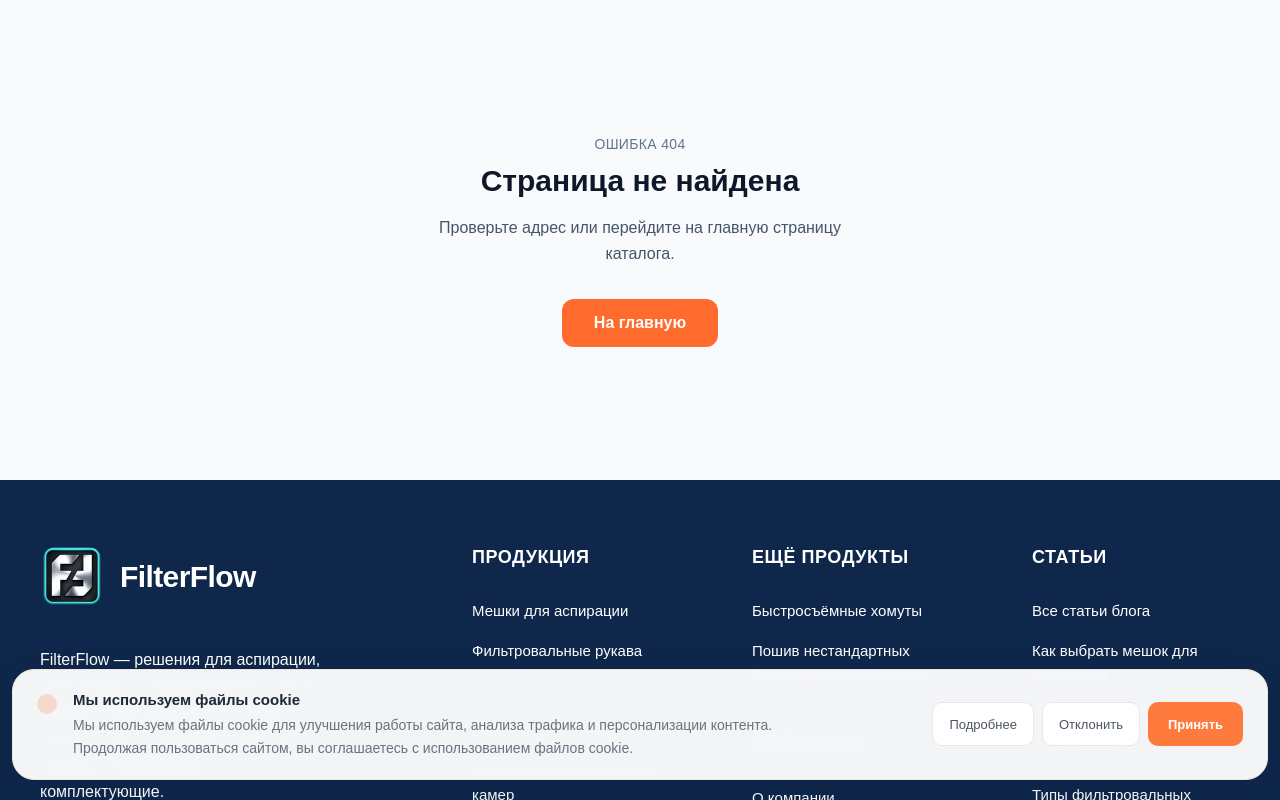
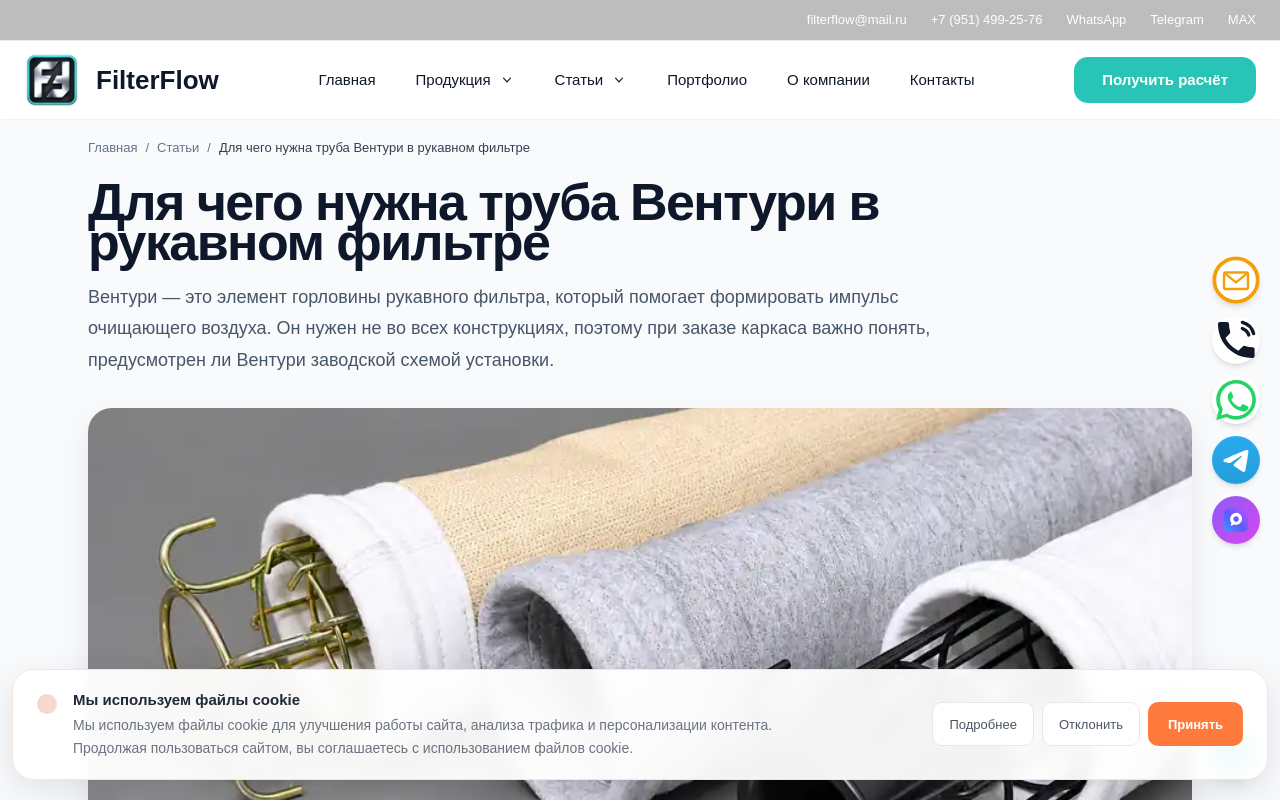
Before and after one commit to karipupkina-ux/filterflow-next, a Next.js app: page /blog/dlya-chego-nuzhna-truba-venturi in a window 1280 px wide. Before the commit this address had no page. Shown: the top 800 px of the page. Built offline with nearby package versions, Linux system fonts and the light colour scheme.

Commit message:
SEO content: add article dlya-chego-nuzhna-truba-venturi

```diff
--- /dev/null
+++ b/app/blog/dlya-chego-nuzhna-truba-venturi/page.tsx
@@ -0,0 +1,78 @@
+import type { Metadata } from "next";
+import ClusterArticlePage from "../../components/ClusterArticlePage";
+import { pageMetadata } from "@/lib/seo-metadata";
+
+const PAGE_TITLE = "Для чего нужна труба Вентури в рукавном фильтре";
+const PAGE_DESCRIPTION = "Что такое труба Вентури в рукавном фильтре, где она устанавливается, как влияет на импульсную продувку и когда она нужна.";
+const PAGE_PATH = "/blog/dlya-chego-nuzhna-truba-venturi";
+
+export const metadata: Metadata = pageMetadata({
+  title: PAGE_TITLE,
+  description: PAGE_DESCRIPTION,
+  path: PAGE_PATH,
+});
+
+export default function Page() {
+  return (
+    <ClusterArticlePage
+      title={PAGE_TITLE}
+      description={PAGE_DESCRIPTION}
+      path={PAGE_PATH}
+      image="/images/new-products/filter-cages-with-sleeves.webp"
+      imageAlt="Каркасы и фильтровальные рукава для импульсной системы очистки"
+      datePublished="2026-10-15"
+      dateModified="2026-10-15"
+      intro="Вентури — это элемент горловины рукавного фильтра, который помогает формировать импульс очищающего воздуха. Он нужен не во всех конструкциях, поэтому при заказе каркаса важно понять, предусмотрен ли Вентури заводской схемой установки."
+      sections={[
+  {
+    "title": "Как работает Вентури",
+    "paragraphs": [
+      "Во время импульсной продувки сжатый воздух поступает в горловину рукава. Геометрия Вентури помогает вовлечь дополнительный объём окружающего воздуха и направить импульс внутрь фильтрующего элемента."
+    ]
+  },
+  {
+    "title": "Где он устанавливается",
+    "paragraphs": [
+      "Обычно Вентури расположен в верхней части каркаса или рядом с входом в рукав. Конструкция зависит от конкретного производителя фильтра и типа импульсной системы."
+    ]
+  },
+  {
+    "title": "Что будет, если поставить неподходящий Вентури",
+    "paragraphs": [
+      "Неверный диаметр или форма могут ухудшить продувку, увеличить сопротивление или создать дополнительную нагрузку на рукав. Поэтому размеры лучше снимать с существующего узла или брать из чертежа оборудования."
+    ]
+  },
+  {
+    "title": "Что отправить исполнителю",
+    "bullets": [
+      "Фото верхней части каркаса",
+      "Размеры горловины",
+      "Диаметр и длину каркаса",
+      "Фото установленного Вентури, если он есть",
+      "Модель фильтра или чертёж узла"
+    ]
+  }
+]}
+      productHref="/karkasy-dlya-filtrovalnyh-rukavov/"
+      productLabel="Каркасы с исполнением под Вентури"
+      productText="Подберём каркас по конструкции фильтра и уточним, требуется ли Вентури для вашей системы импульсной регенерации."
+      related={[
+  {
+    "title": "Как подобрать каркас для фильтровального рукава",
+    "href": "/blog/kak-podobrat-karkas-filtrovalnogo-rukava/",
+    "text": "Полный перечень размеров и параметров каркаса."
+  },
+  {
+    "title": "Как выбрать фильтровальную ткань",
+    "href": "/blog/kak-vybrat-filtrovalnuyu-tkan/",
+    "text": "Подбор материала фильтрующего рукава."
+  },
+  {
+    "title": "Как работает аспирация",
+    "href": "/blog/kak-rabotaet-aspiraciya/",
+    "text": "Как устроена система пылеулавливания в целом."
+  }
+]}
+    />
+  );
+}
```
